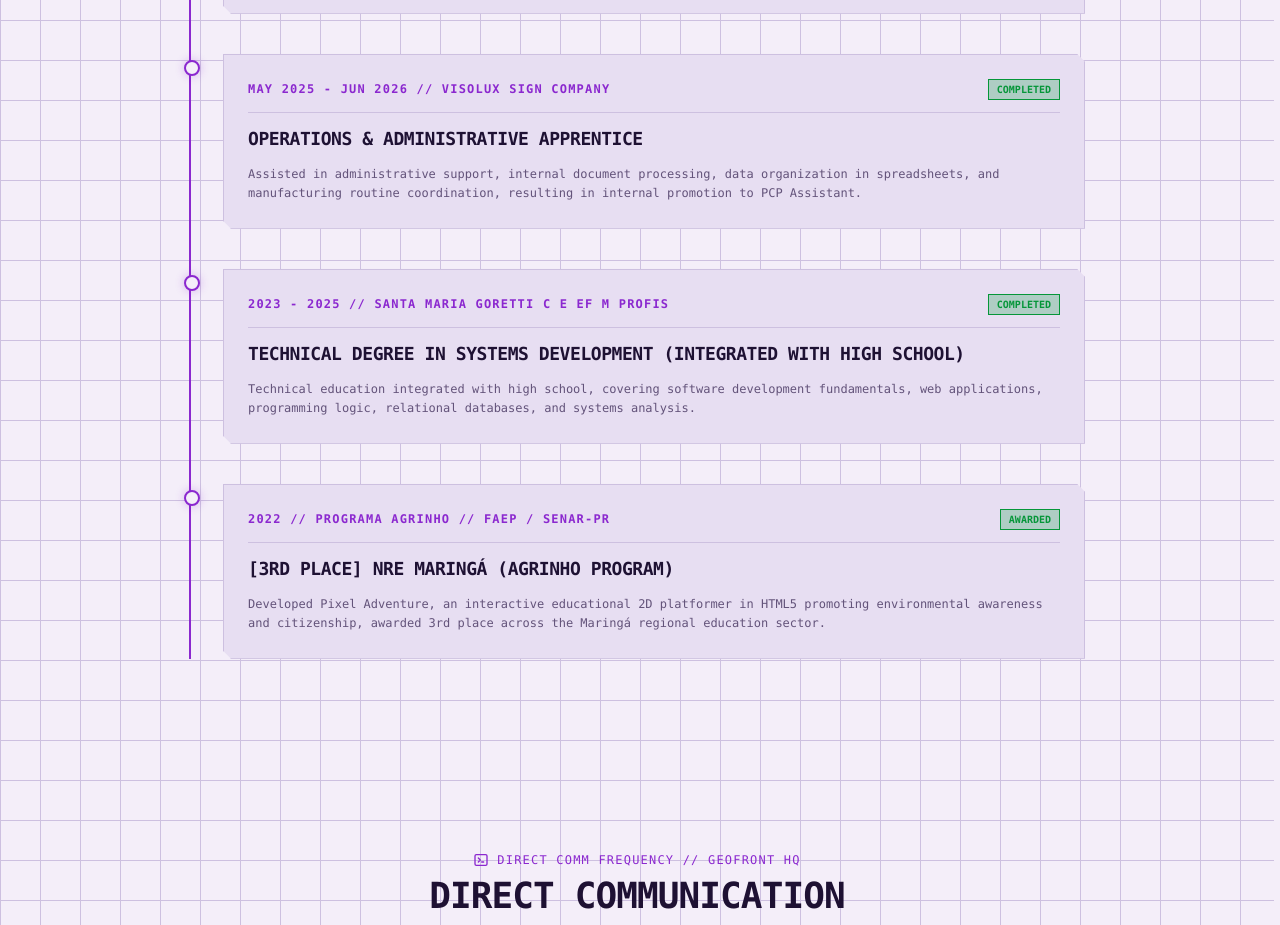
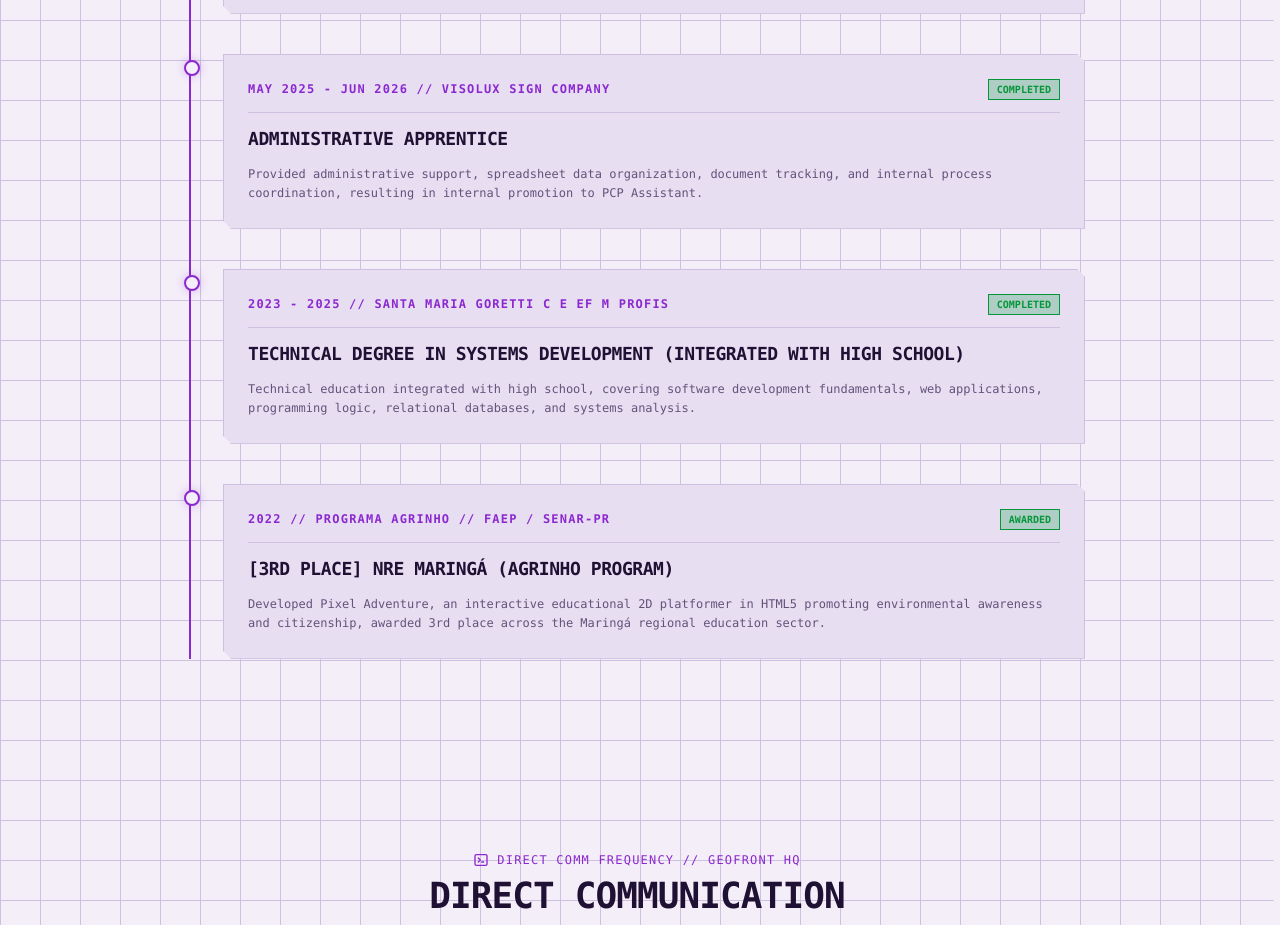
Before and after one commit to Lucas-Github-23/portfolio, a Next.js app: page / in a window 1280 px wide. Shown: the part 3700-4625 px from the top of the page. Built offline with nearby package versions, Linux system fonts and the light colour scheme; no server answers.

Commit message:
fix(timeline): clean apprentice title and remove redundant operacional terms

```diff
--- a/src/components/MissionLogTimeline.tsx
+++ b/src/components/MissionLogTimeline.tsx
@@ -49,12 +49,12 @@ export function MissionLogTimeline() {
       id: "LOG-VISOLUX-APPRENTICE",
       yearEn: "MAY 2025 - JUN 2026",
       yearPt: "MAI 2025 - JUN 2026",
-      roleEn: "Operations & Administrative Apprentice",
-      rolePt: "Jovem Aprendiz Administrativo / Operacional",
+      roleEn: "Administrative Apprentice",
+      rolePt: "Jovem Aprendiz",
       orgEn: "VISOLUX SIGN COMPANY",
       orgPt: "VISOLUX SIGN COMPANY",
-      descEn: "Assisted in administrative support, internal document processing, data organization in spreadsheets, and manufacturing routine coordination, resulting in internal promotion to PCP Assistant.",
-      descPt: "Suporte administrativo, organização e tratamento de dados em planilhas, controle de documentações e acompanhamento de fluxos internos de produção, resultando em efetivação e promoção para o setor de PCP.",
+      descEn: "Provided administrative support, spreadsheet data organization, document tracking, and internal process coordination, resulting in internal promotion to PCP Assistant.",
+      descPt: "Suporte administrativo, organização e tratamento de dados em planilhas, controle de documentos e acompanhamento de processos internos, resultando em promoção para o setor de PCP.",
       status: "COMPLETED",
     },
     {
```
